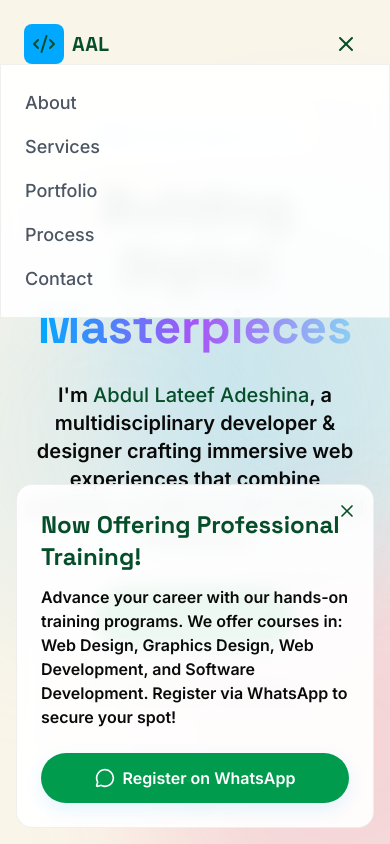
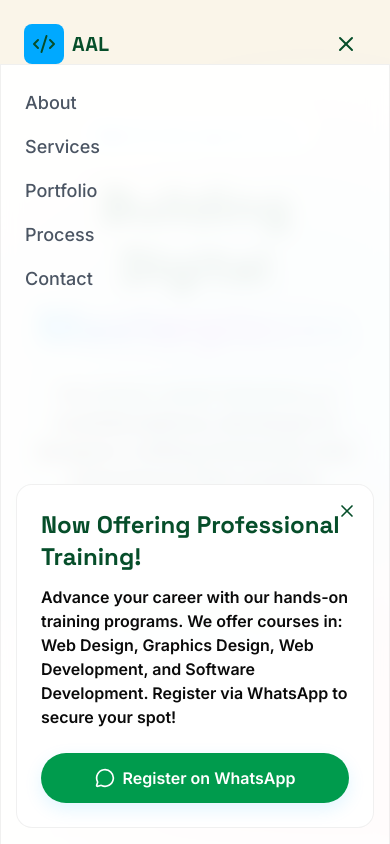
Before and after one commit to adeshinalateef/alm, a React (Vite) app: page / in a window 390 px wide. Both pictures are taken after a click on the button 346 px from the left and 44 px from the top of the page. Shown: the top 844 px of the page. Built offline with nearby package versions, Linux system fonts and the light colour scheme.

Commit message:
scrolling fix

```diff
--- a/components/Contact.tsx
+++ b/components/Contact.tsx
@@ -20,7 +20,7 @@ const Contact: React.FC = () => {
   };
 
   return (
-    <section id="contact" className="py-24 bg-site relative overflow-hidden">
+    <section id="contact" className="py-24 bg-site relative">
       {/* Background Decor */}
       <div className="absolute top-0 right-0 w-96 h-96 bg-primary/10 rounded-full blur-3xl pointer-events-none" />
 
--- a/components/Navigation.tsx
+++ b/components/Navigation.tsx
@@ -34,6 +34,17 @@ const Navigation: React.FC = () => {
     window.addEventListener('scroll', handleScroll);
     return () => window.removeEventListener('scroll', handleScroll);
   }, []);
+
+  useEffect(() => {
+    if (isMobileMenuOpen) {
+      document.body.classList.add('overflow-hidden');
+    } else {
+      document.body.classList.remove('overflow-hidden');
+    }
+    return () => {
+      document.body.classList.remove('overflow-hidden');
+    };
+  }, [isMobileMenuOpen]);
 
   const navLinks = [
     { name: 'About', href: '#about' },
@@ -110,9 +121,9 @@ const Navigation: React.FC = () => {
         {isMobileMenuOpen && (
           <motion.div
             initial={{ opacity: 0, height: 0 }}
-            animate={{ opacity: 1, height: 'auto' }}
+            animate={{ opacity: 1, height: '100vh' }}
             exit={{ opacity: 0, height: 0 }}
-            className="md:hidden glass-panel border-t border-white/10 overflow-hidden"
+            className="md:hidden glass-panel border-t border-white/10"
           >
             <div className="flex flex-col p-6 space-y-4">
               {navLinks.map((link) => (
```
